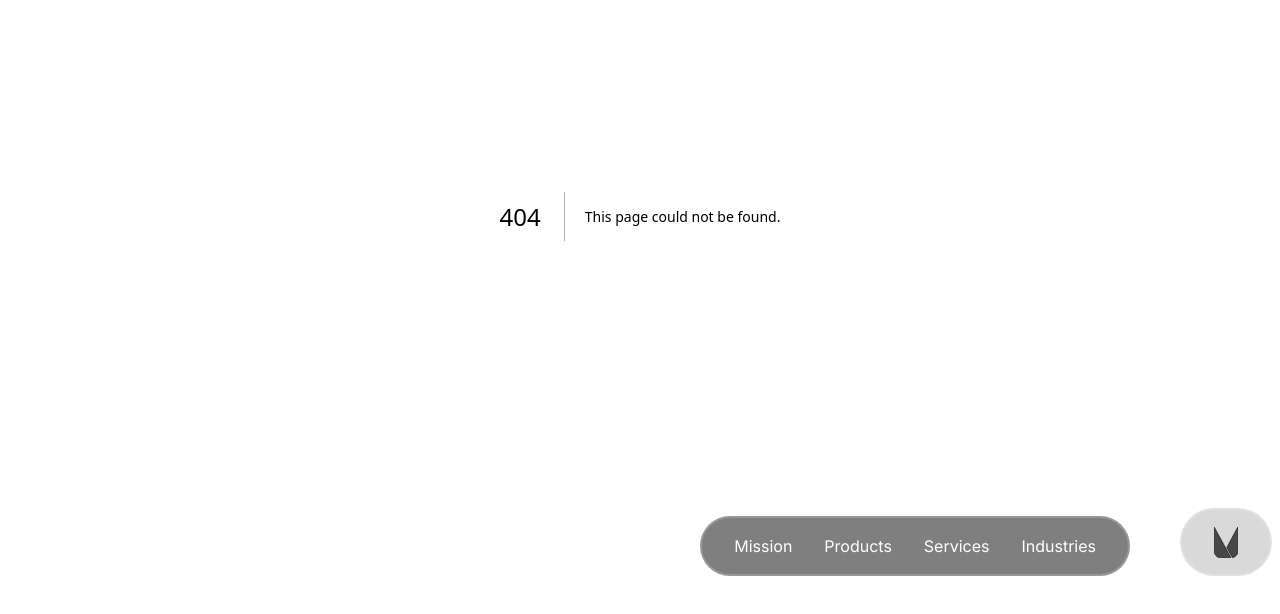
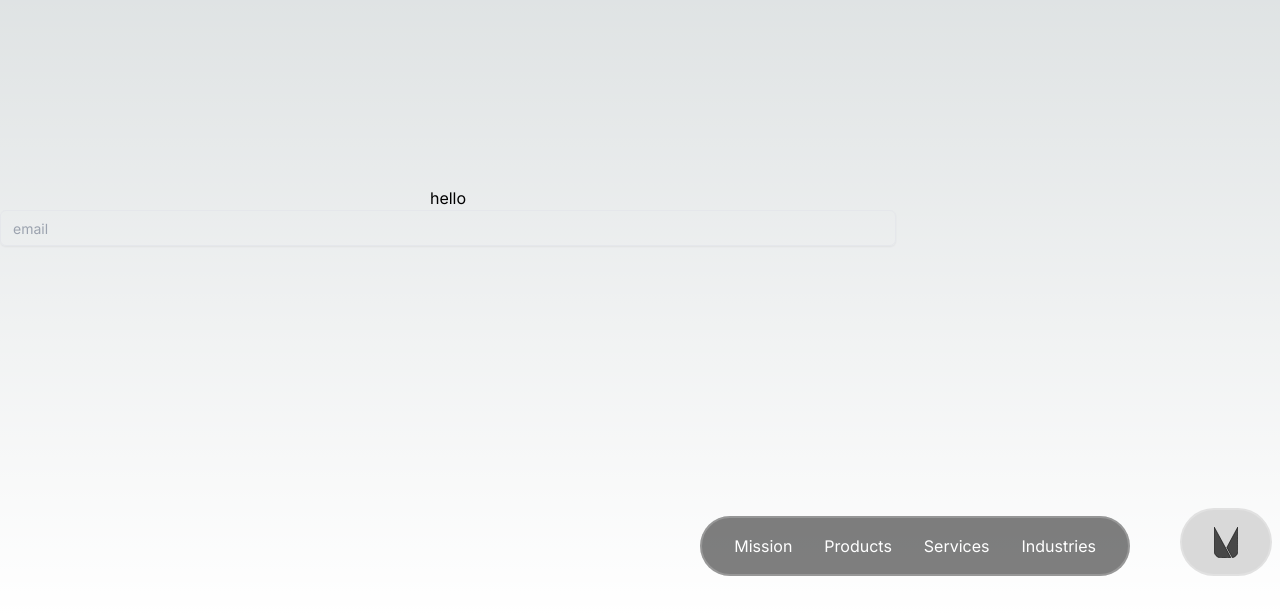
Before and after one commit to asliabhi12/unicago-website, a Next.js app: page /contact-us in a window 1280 px wide. Before the commit this address had no page. Shown: the part 184-798 px from the top of the page. Built offline with nearby package versions, Linux system fonts and the light colour scheme.

Commit message:
aading contact form

```diff
--- /dev/null
+++ b/src/app/contact-us/page.tsx
@@ -0,0 +1,12 @@
+import React from 'react'
+import ContactUsForm from '@/components/ContactUsForm';
+
+
+export default function ContactUs() {
+  return (
+    <main className="min-h-screen bg-black/[0/0.96] antialiased bg-grid-white/[0.02]" >
+
+        <ContactUsForm/>
+    </main>
+  );
+}
--- /dev/null
+++ b/src/components/ContactUsForm.tsx
@@ -0,0 +1,14 @@
+import React from 'react'
+
+import { Input } from '@/components/ui/input'
+
+const ContactUsForm = () => {
+  return (
+    <div className='flex flex-col justify-center items-center min-h-[100vh] w-[70vw]'>
+        <div className="">hello</div>
+        <Input type="email" placeholder='email'></Input>
+    </div>
+  )
+}
+
+export default ContactUsForm
--- /dev/null
+++ b/src/components/ui/input.tsx
@@ -0,0 +1,25 @@
+import * as React from "react"
+
+import { cn } from "@/utils/cn";
+
+export interface InputProps
+  extends React.InputHTMLAttributes<HTMLInputElement> {}
+
+const Input = React.forwardRef<HTMLInputElement, InputProps>(
+  ({ className, type, ...props }, ref) => {
+    return (
+      <input
+        type={type}
+        className={cn(
+          "flex h-9 w-full rounded-md border border-input bg-transparent px-3 py-1 text-sm shadow-sm transition-colors file:border-0 file:bg-transparent file:text-sm file:font-medium placeholder:text-muted-foreground focus-visible:outline-none focus-visible:ring-1 focus-visible:ring-ring disabled:cursor-not-allowed disabled:opacity-50",
+          className
+        )}
+        ref={ref}
+        {...props}
+      />
+    )
+  }
+)
+Input.displayName = "Input"
+
+export { Input }
```
